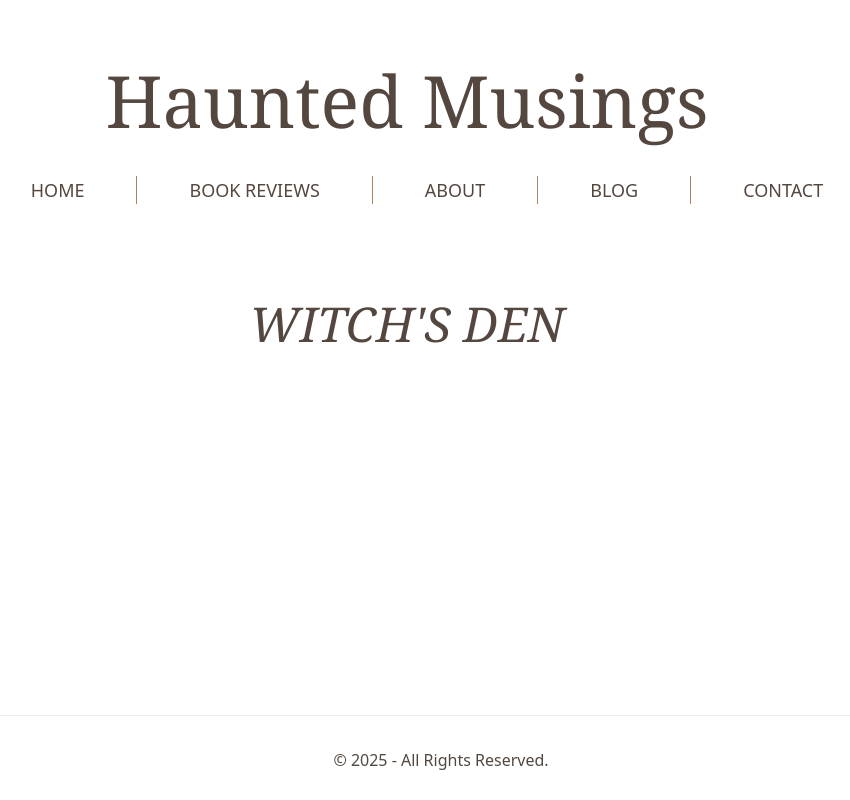
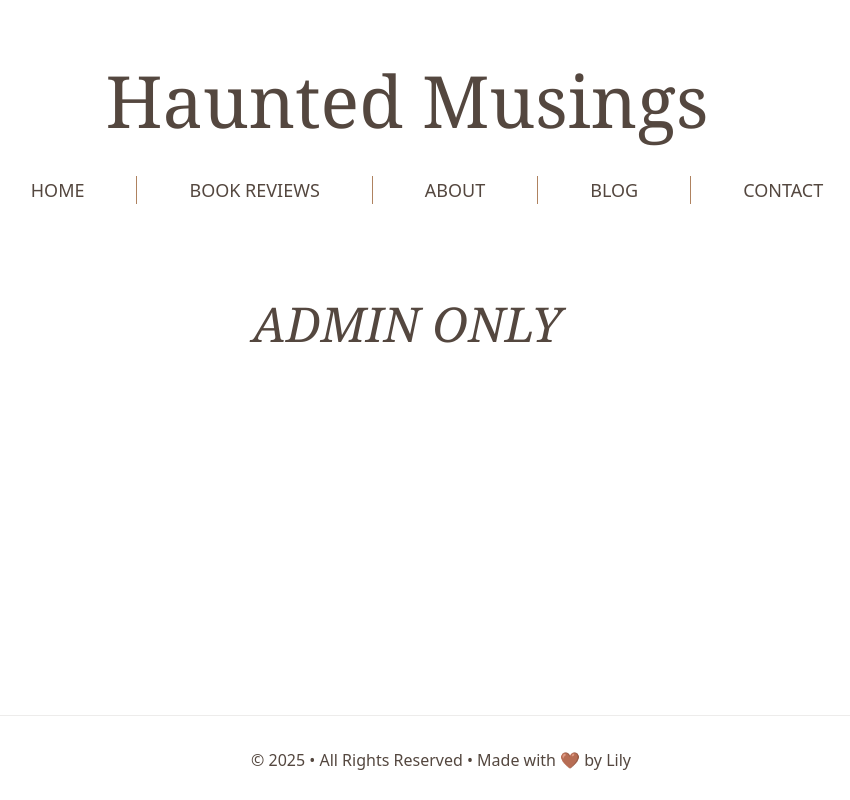
Before and after one commit to liviadfsilva/BookReviewBlogFront, a React (Vite) app: page /login in a window 1280 px wide. Shown: the whole page, without its empty margins (233-1083 px from the left). Built offline with nearby package versions, Linux system fonts and the light colour scheme.

Commit message:
change login h1 and RecentPosts

```diff
--- a/src/components/Footer.jsx
+++ b/src/components/Footer.jsx
@@ -2,7 +2,7 @@ export default function Footer() {
   return (
     <footer className="border-t border-[#54473F] border-opacity-10 mt-6">
       <div className="flex">
-        <p className="w-full p-4 text-[#54473F] text-center m-3 ml-20 mt-4">© 2025 - All Rights Reserved.</p>
+        <p className="w-full p-4 text-[#54473F] text-center m-3 ml-20 mt-4">© 2025 • All Rights Reserved • Made with 🤎 by Lily</p>
       </div>
     </footer>
   );
--- a/src/components/Recentposts.jsx
+++ b/src/components/Recentposts.jsx
@@ -5,7 +5,7 @@ const Recentposts = () => {
   return (
     <div>
       <h1 className="text-[#AF8260] text-center animate-bounce mt-14">↓</h1>
-      <h2 className="text-[#54473F] uppercase italic text-5xl text-center font-serif mt-10 mb-12">Most Recent Reviews</h2>
+      <h2 className="text-[#54473F] uppercase italic text-5xl text-center font-serif mt-10 mb-12">Fresh On The Shelf</h2>
       <div className="flex justify-center gap-12 mt-8">
         <div className="w-[400px] h-[400px]">
           <img src="https://starsandvellum.com/wp-content/uploads/2023/08/Haunting-Adeline-768x1024.jpg" alt="-" className="w-full h-full object-cover rounded"></img>
--- a/src/pages/Login.jsx
+++ b/src/pages/Login.jsx
@@ -2,7 +2,7 @@ import React from "react";
 
 const Login = () => {
     return (
-        <h1 className="text-[#54473F] uppercase italic text-5xl text-center font-serif mt-24 mb-12">Witch's Den</h1>
+        <h1 className="text-[#54473F] uppercase italic text-5xl text-center font-serif mt-24 mb-12">Admin Only</h1>
     );
 };
 
```
